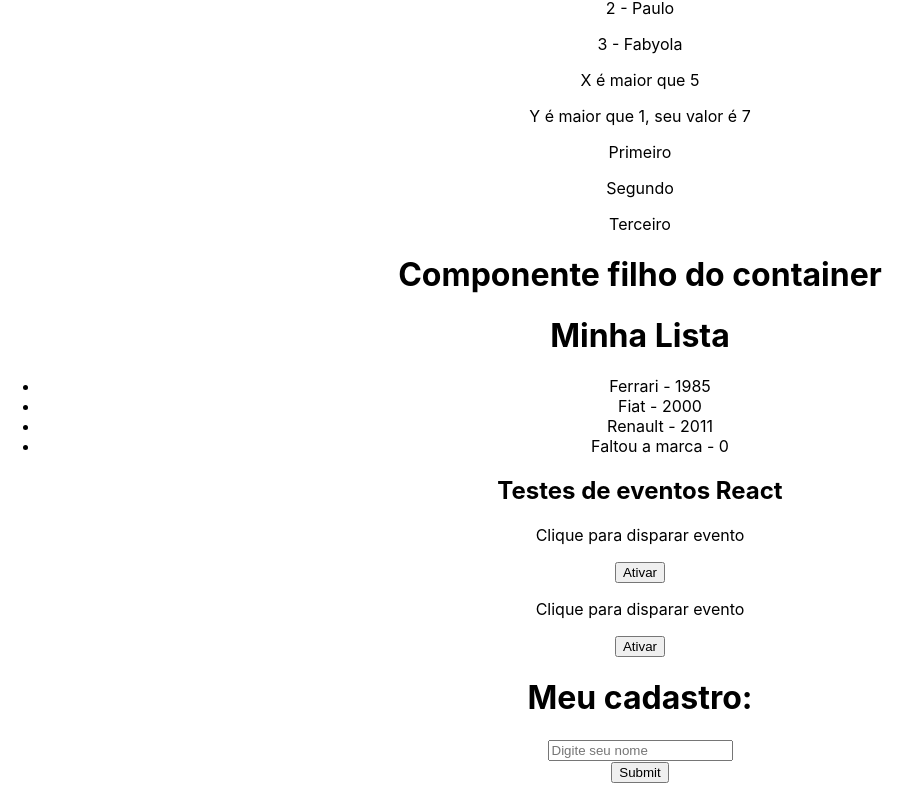
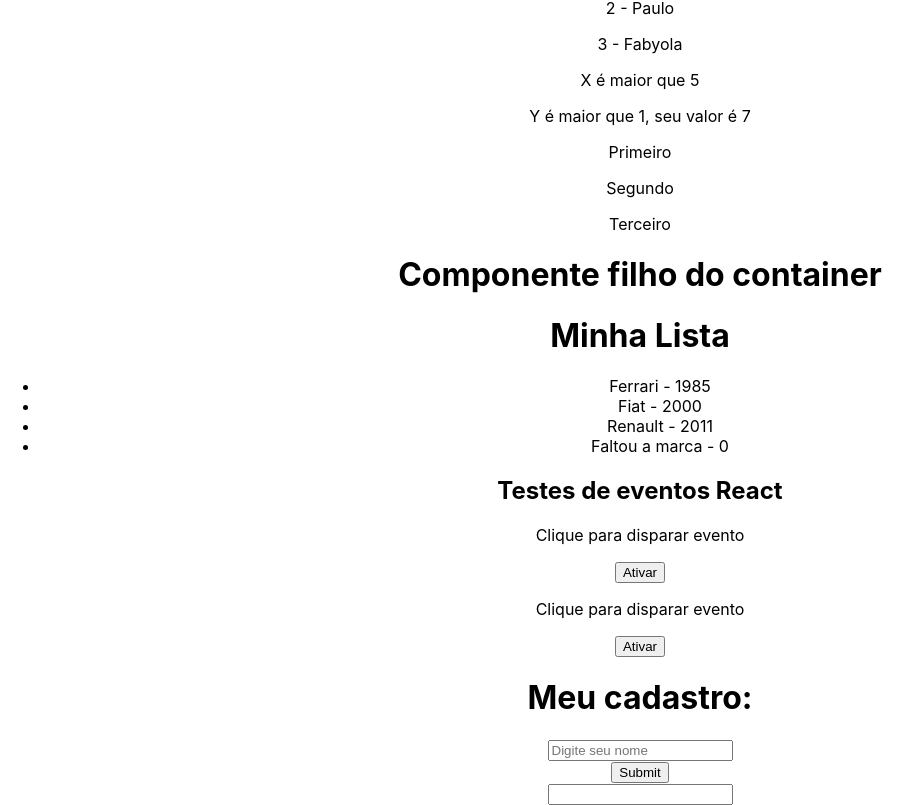
Before and after one commit to TiagoOliverDev/Learning_React, a React (Create React App) app: page / in a window 1280 px wide. Shown: the part 1591-2396 px from the top of the page, without its empty margins (0-922 px from the left). Before the commit the page ends 2374 px from the top, so only its background shows below. Built offline with nearby package versions, Linux system fonts and the light colour scheme.

Commit message:
feat: atualizations

```diff
--- a/src/App.js
+++ b/src/App.js
@@ -10,6 +10,7 @@ import Container from './components/Container';
 import List from './components/List';
 import Evento from './components/Evento';
 import Form from './components/Form';
+import Change from './components/Change';
 
 function App() {
   return (
@@ -30,6 +31,7 @@ function App() {
       <Evento numero={1} />
       <Evento numero={2} />
       <Form/>
+      <Change/>
     </div>
   );
 }
```
Also changed, not shown: src/components/Evento.js (line endings or trailing spaces).
